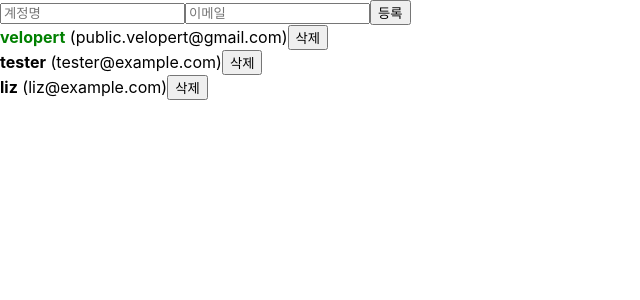
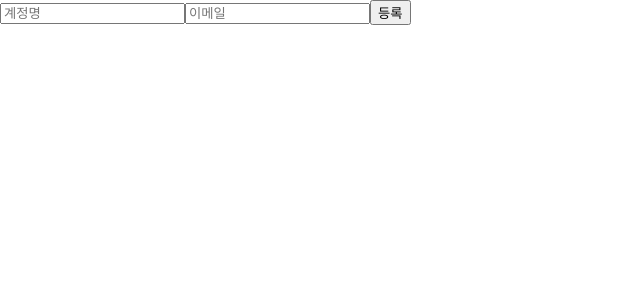
Before and after one commit to kimmjieun/react-study, a React (Create React App) app: page / in a window 1280 px wide. Shown: the top 300 px of the page, without its empty margins (0-640 px from the left). Built offline with nearby package versions, Linux system fonts and the light colour scheme.

Commit message:
주석 처리 2

```diff
--- a/src/App.js
+++ b/src/App.js
@@ -88,7 +88,7 @@ function App() {
         onChange={onChange}
         onCreate={onCreate}
       />
-      <UserList users={users} onRemove={onRemove} onToggle={onToggle}/>
+      {/*<UserList users={users} onRemove={onRemove} onToggle={onToggle}/>*/}
       {/*<div>활성사용자 수 : {count}</div>*/}
     </>
   );
```
